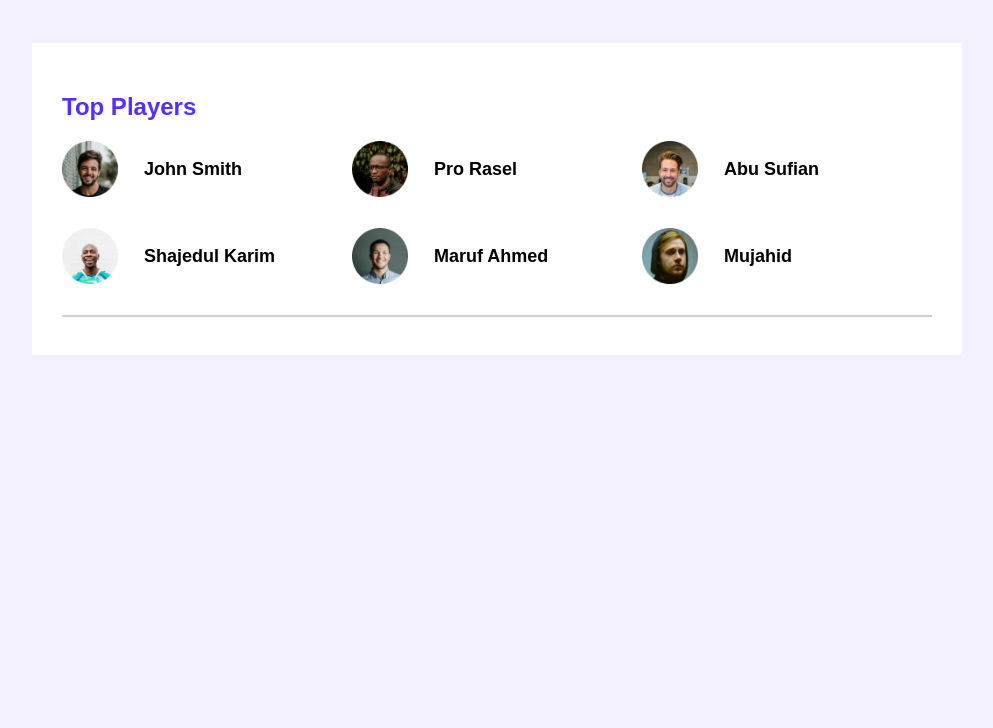
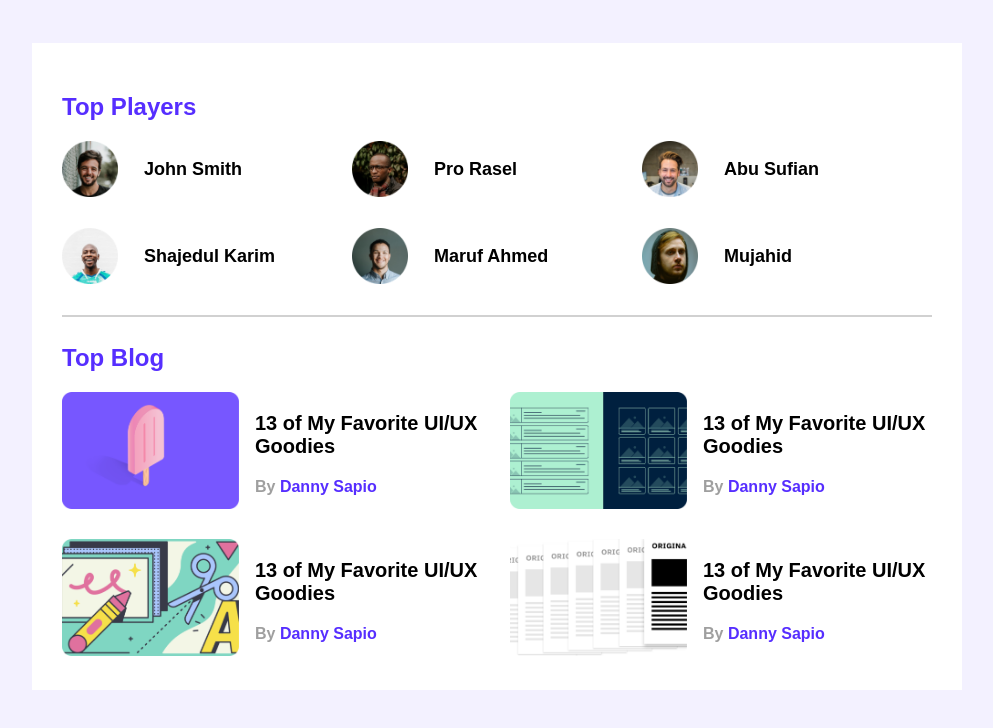
Before and after one commit to RaihanaFerdousi/Leader-board-css3, a plain HTML site: page index.html in a window 1280 px wide. Shown: the whole page, without its empty margins (143-1136 px from the left). Drawn offline with Linux system fonts and the light colour scheme.

Commit message:
added top-blogs

```diff
--- a/index.html
+++ b/index.html
@@ -42,7 +42,47 @@
                 </div>
             </div>
             <hr>
-
+            <div class="top-blogs">
+                <h2 class="section-title">Top Blog</h2>
+                <div class="blogs">
+                    <article class="blog">
+                        <div class="thumbnail">
+                            <img src="images/blogs/blog-1.png" alt="">
+                        </div>
+                        <div class="blog-info">
+                            <h3 class="blog-title">13 of My Favorite UI/UX Goodies</h3>
+                            <p class="blog-author"><span>By</span> Danny Sapio</p>
+                        </div>
+                    </article>
+                    <article class="blog">
+                        <div class="thumbnail">
+                            <img src="images/blogs/blog-2.png" alt="">
+                        </div>
+                        <div class="blog-info">
+                            <h3 class="blog-title">13 of My Favorite UI/UX Goodies</h3>
+                            <p class="blog-author"><span>By</span> Danny Sapio</p>
+                        </div>
+                    </article>
+                    <article class="blog">
+                        <div class="thumbnail">
+                            <img src="images/blogs/blog-3.png" alt="">
+                        </div>
+                        <div class="blog-info">
+                            <h3 class="blog-title">13 of My Favorite UI/UX Goodies</h3>
+                            <p class="blog-author"><span>By</span> Danny Sapio</p>
+                        </div>
+                    </article>
+                    <article class="blog">
+                        <div class="thumbnail">
+                            <img src="images/blogs/blog-4.png" alt="">
+                        </div>
+                        <div class="blog-info">
+                            <h3 class="blog-title">13 of My Favorite UI/UX Goodies</h3>
+                            <p class="blog-author"><span>By</span> Danny Sapio</p>
+                        </div>
+                    </article>
+                </div>
+            </div>
         </section>
     </main>
 </body>
--- a/styles/style.css
+++ b/styles/style.css
@@ -13,7 +13,8 @@ body{
 
 main{
     display: flex;
-    justify-content: center;
+    flex-direction: column;
+    align-items: center;
 }
 
 .container{
@@ -27,6 +28,7 @@ main{
 }
 hr{
     border: 1px solid #D1D1D1;
+    margin-bottom: 27px;
 }
 /*  top players style */
 .section-title{
@@ -51,3 +53,32 @@ hr{
     margin-left: 16px;
     font-size: 18px;
 }
+
+/* Top blog styles */
+.blogs{
+    display: grid;
+    grid-template-columns: repeat(2, 1fr);
+    grid-gap: 26px;
+}
+.blog{
+    display: flex;
+}
+.blog .thumbnail img{
+    width: 177px;
+    height: 117px;
+}
+
+.blog-info{
+    margin-left: 16px;
+}
+
+.blog-title{
+    font-size: 20px;
+}
+.blog-author{
+    color: #562EFF;
+    font-size: 16px;
+}
+.blog-author span{
+    color: #9F9F9F;
+}
```
